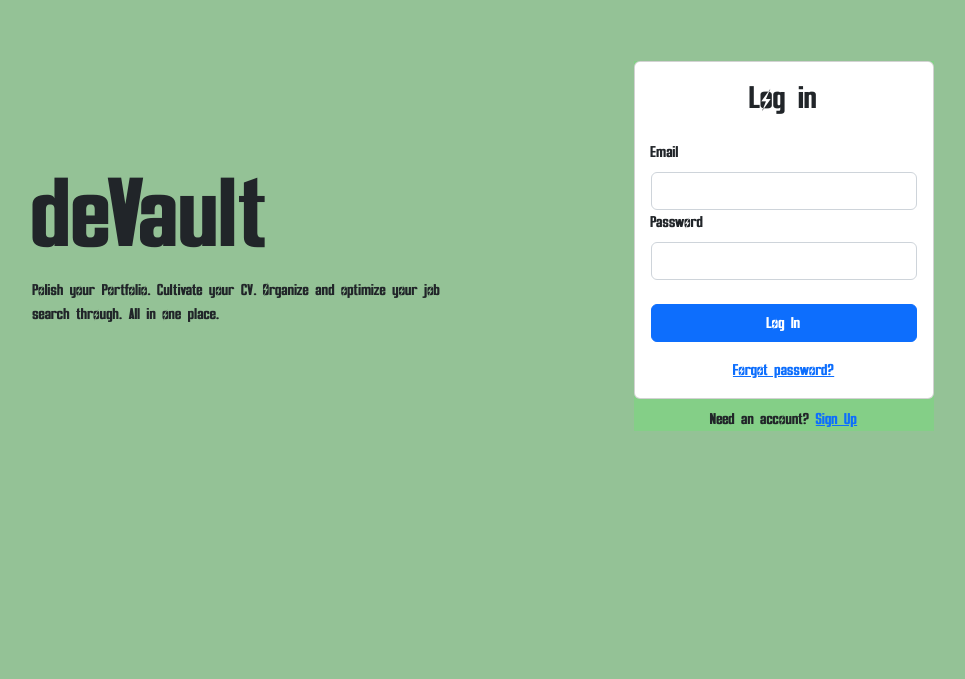
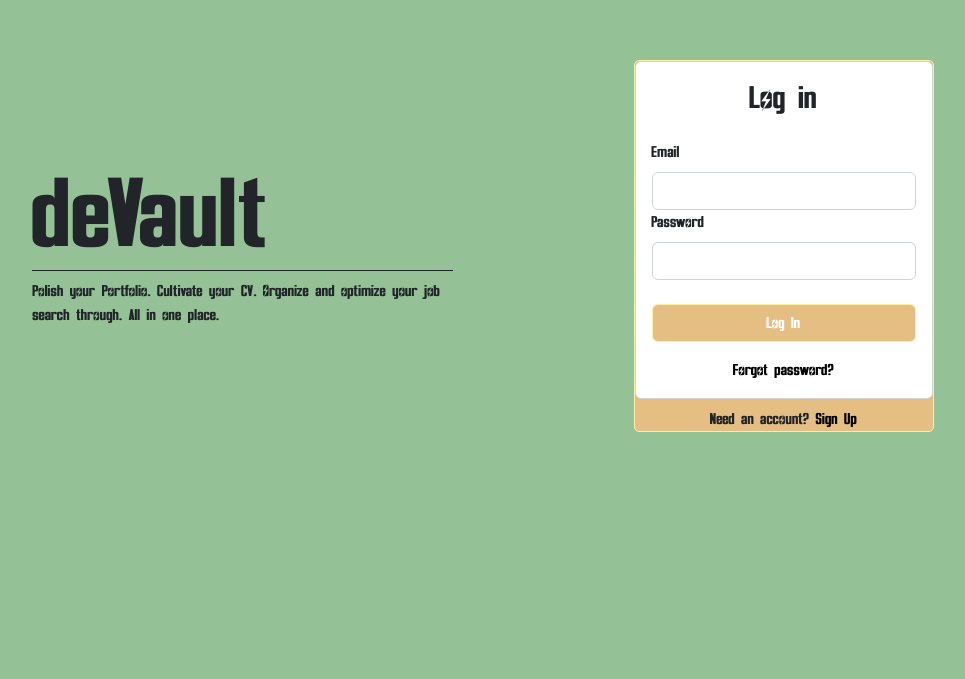
Before and after one commit to SchoolOfCode/bc13_final-project_front-end-cyber-insecure, a React (Create React App) app: page /login in a window 1280 px wide. Shown: the part 114-793 px from the top of the page, without its empty margins (157-1122 px from the left). Built offline with nearby package versions, Linux system fonts and the light colour scheme; no server answers.

Commit message:
css for login page done. cards width managed. some underlines for h1

```diff
--- a/src/Components/AuthComponents/Login.css
+++ b/src/Components/AuthComponents/Login.css
@@ -1,6 +1,10 @@
 #card{
     width: 100%;
     background-color: white;
+}
+#login-button{
+    background-color: #e5be83;
+    border-color: #FBF0A2;
 }
 .login-component{
     display: flex;
@@ -11,18 +15,25 @@
     min-width: 70vw;
     gap: 20%;
     height: 90vh;
-
+}
+.login-component a{
+    color: black;
+    text-decoration: none;
 }
 .login-container{
-    background-color: #59ee6046;
+    background-color: #e5be83;
     display: flex;
     flex-direction: column;
     align-items: center;
     min-width: 300px;
     max-width: 400px;
+    border-radius: 5px;
+    border: 1px solid;
+    border-color: #FBF0A2;
 }
 .title-container h1{
     font-size: 100px;
+    border-bottom: 1px solid;
 }
 .login-second-section-container{
     max-width: 75vw;
@@ -39,6 +50,9 @@
     flex-direction: column;
     align-items: center;
     justify-content: center;
+}
+.login-second-section-header h1{
+    border-bottom: 1px solid;
 }
 .login-second-section-main{
     display: flex;
@@ -76,6 +90,9 @@ max-width: 200px;
     display: flex;
     flex-direction: column;
 }
+.login-third-section-header h1{
+    border-bottom: 1px solid;
+}
 .login-third-section-container img{
     max-height: 100px;
 }
@@ -89,11 +106,14 @@ max-width: 200px;
     justify-content: center;
     gap: 20px;
 }
+.login-fourth-section-container h1{
+    border-bottom: 1px solid;
+}
 .login-fourth-section-container img{
     max-height: 100px;
 }
 
-@media (max-width: 500px){
+@media (max-width: 700px){
     .login-component{
         flex-direction: column;
         gap:10vh;
--- a/src/Components/AuthComponents/Login.js
+++ b/src/Components/AuthComponents/Login.js
@@ -51,7 +51,7 @@ export default function Login() {
                 <Form.Control type="password" ref={passwordRef} required />
               </Form.Group>
 
-              <Button disabled={loading} className="mt-4 w-100" type="submit">
+              <Button disabled={loading} id="login-button" className="mt-4 w-100" type="submit">
                 Log In
               </Button>
             </Form>
--- a/src/Components/DashboardPage/DashboardPage.css
+++ b/src/Components/DashboardPage/DashboardPage.css
@@ -14,6 +14,10 @@
     align-items: center;
     justify-content: center;
     height: 25vh;
+
+}
+.dashboard-header h1{
+        border-bottom: 1px solid;
 }
 .dashboard-cards {
     width: 100%;
@@ -33,8 +37,8 @@
     flex-direction: column;
     align-items: center;
     justify-content: center;
-    min-width: 160px;
-    max-width: 300px;
+    /* min-width: 160px; */
+    width: 300px;
     min-height: 350px;
     border-radius: 5px;
 }
@@ -42,10 +46,12 @@
 
 .dashboard-card:hover{
     transform: scale(1.1);
-    -webkit-box-shadow: 0px 0px 5px 5px rgba(0,0,0,0.46);
-    box-shadow: 0px 0px 5px 5px rgba(0,0,0,0.46);
+    -webkit-box-shadow: 0px 0px 5px 5px #e5be8382;
+    box-shadow: 0px 0px 5px 5px #e5be8367;
     cursor: pointer;
     color: black;
+    border: 1px solid;
+    border-color: #FBF0A2;
 }
 
 .dashboard-card img {
@@ -62,6 +68,7 @@
 }
 .dashboard-card-header h1{
     font-size: large;
+    border-bottom: 1px solid;
 }
 .dashboard-card-main{
     width: 100%;
--- a/src/Components/DashboardPage/DashboardPage.js
+++ b/src/Components/DashboardPage/DashboardPage.js
@@ -127,7 +127,7 @@ export default function DashboardPage() {
                             <img src="https://upload.wikimedia.org/wikipedia/commons/thumb/0/02/Sea_Otter_%28Enhydra_lutris%29_%2825169790524%29_crop.jpg/800px-Sea_Otter_%28Enhydra_lutris%29_%2825169790524%29_crop.jpg" />
                         </div>
                         <div className="dashboard-card-footer">
-                            <p>Use our wide range of quizzes to master your understanding.</p>
+                            <p>Use our wide range of quizzes to master your understanding</p>
                         </div>
                     </a>
                 </div>
```
